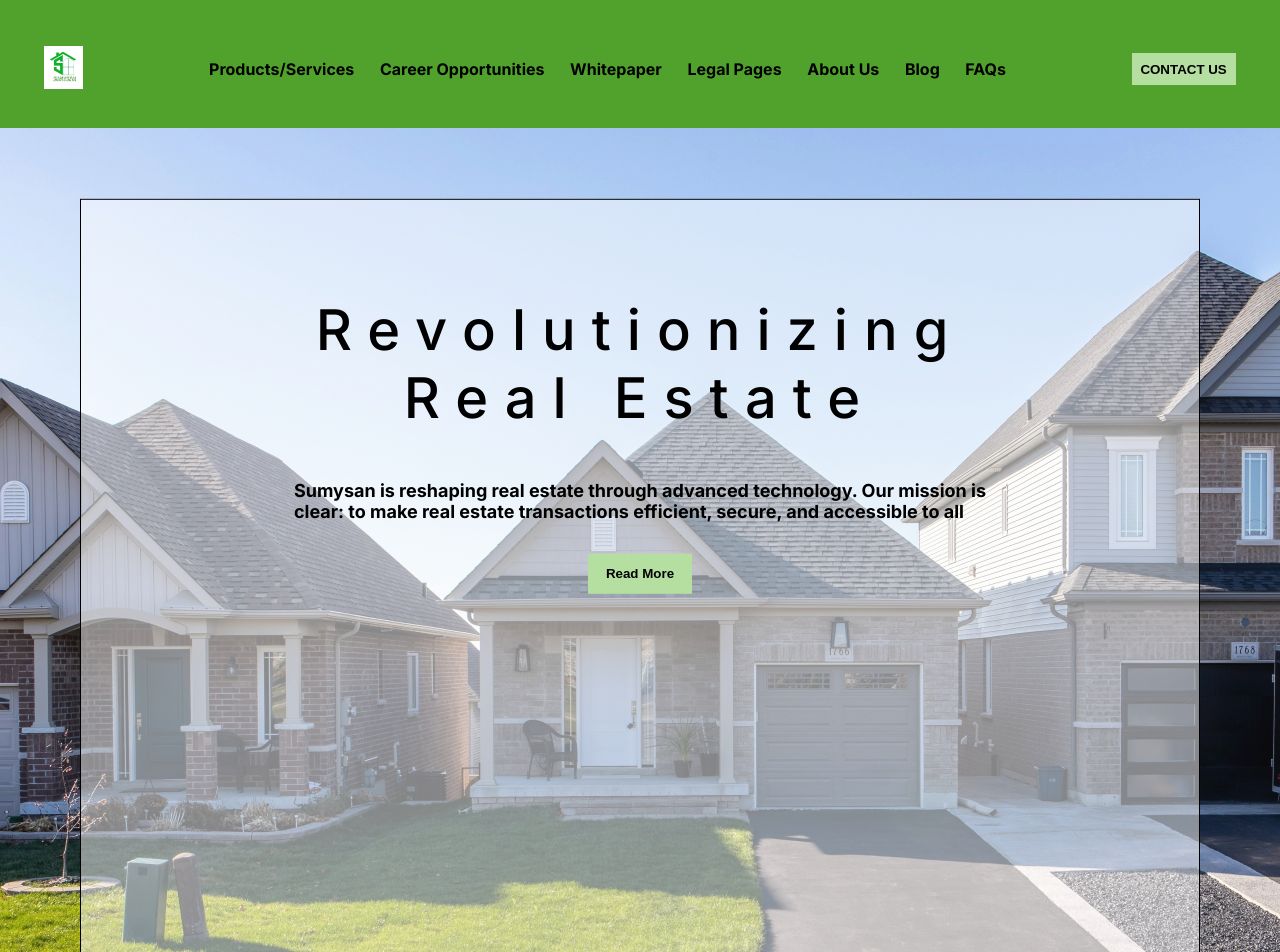
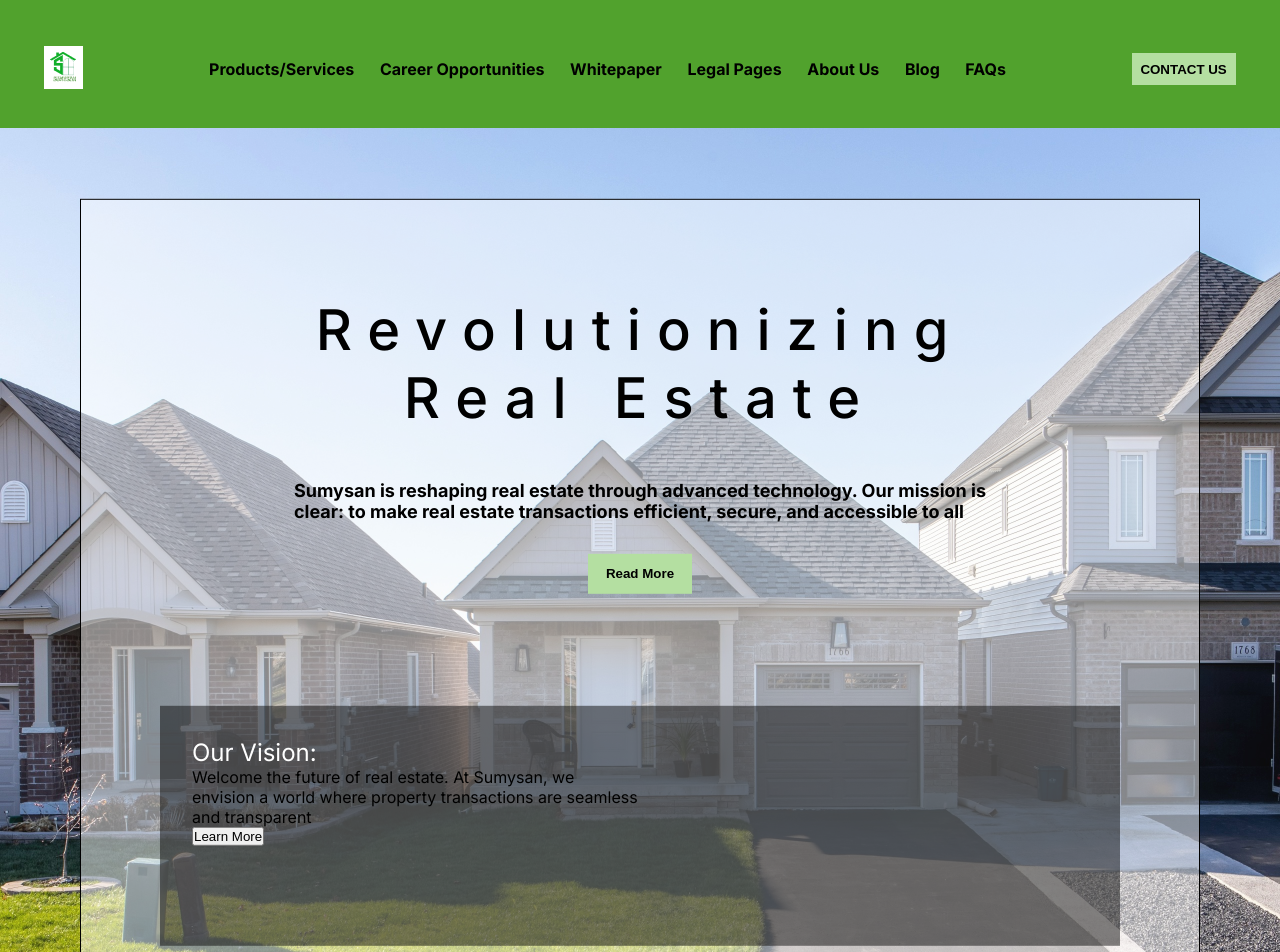
Before and after one commit to SumySan-Homex/Sumysan, a Next.js app: page / in a window 1280 px wide. Shown: the top 952 px of the page. Built offline with nearby package versions, Linux system fonts and the light colour scheme.

Commit message:
:lipstick: Style file update; wip...

```diff
--- a/components/About.tsx
+++ b/components/About.tsx
@@ -10,7 +10,7 @@ const About = () => {
       <div className={styles.container}>
         <div className={styles.card}>
           <div className={styles.cardContents}>
-            <h2 className={styles.header}>Revolutionizing</h2>
+            <h1 className={styles.header}>Revolutionizing</h1>
             <h2 className={styles.header}>Real Estate</h2>
 
             <p className={styles.desc}>
@@ -24,6 +24,22 @@ const About = () => {
             <button type="button" className={styles.button}>
               Read More
             </button>
+
+            <div className={styles.miniCard}>
+              <div className={styles.miniContent}>
+                <h2 className={styles.header2}>Our Vision:</h2>
+
+                <p>
+                  Welcome the future of real estate. At Sumysan, we
+                  <br />
+                  envision a world where property transactions are seamless
+                  <br />
+                  and transparent
+                </p>
+
+                <button type="button">Learn More</button>
+              </div>
+            </div>
           </div>
         </div>
 
--- a/styles/about.module.css
+++ b/styles/about.module.css
@@ -20,6 +20,7 @@
   flex-direction: column;
   justify-content: center;
   align-items: center;
+  padding-bottom: 50rem;
   margin: 6rem;
 }
 
@@ -44,3 +45,24 @@
   border: none;
   font-weight: bolder;
 }
+
+.miniCard {
+  width: 60rem;
+  height: 15rem;
+  border: none;
+  margin-top: 5rem;
+  background-color: rgba(10, 10, 10, 0.5);
+}
+
+.miniContent {
+  display: flex;
+  flex-direction: column;
+  justify-content: flex-start;
+  align-items: flex-start;
+  margin: 2rem;
+}
+
+.header2 {
+  color: white;
+  font-weight: 400;
+}
```
